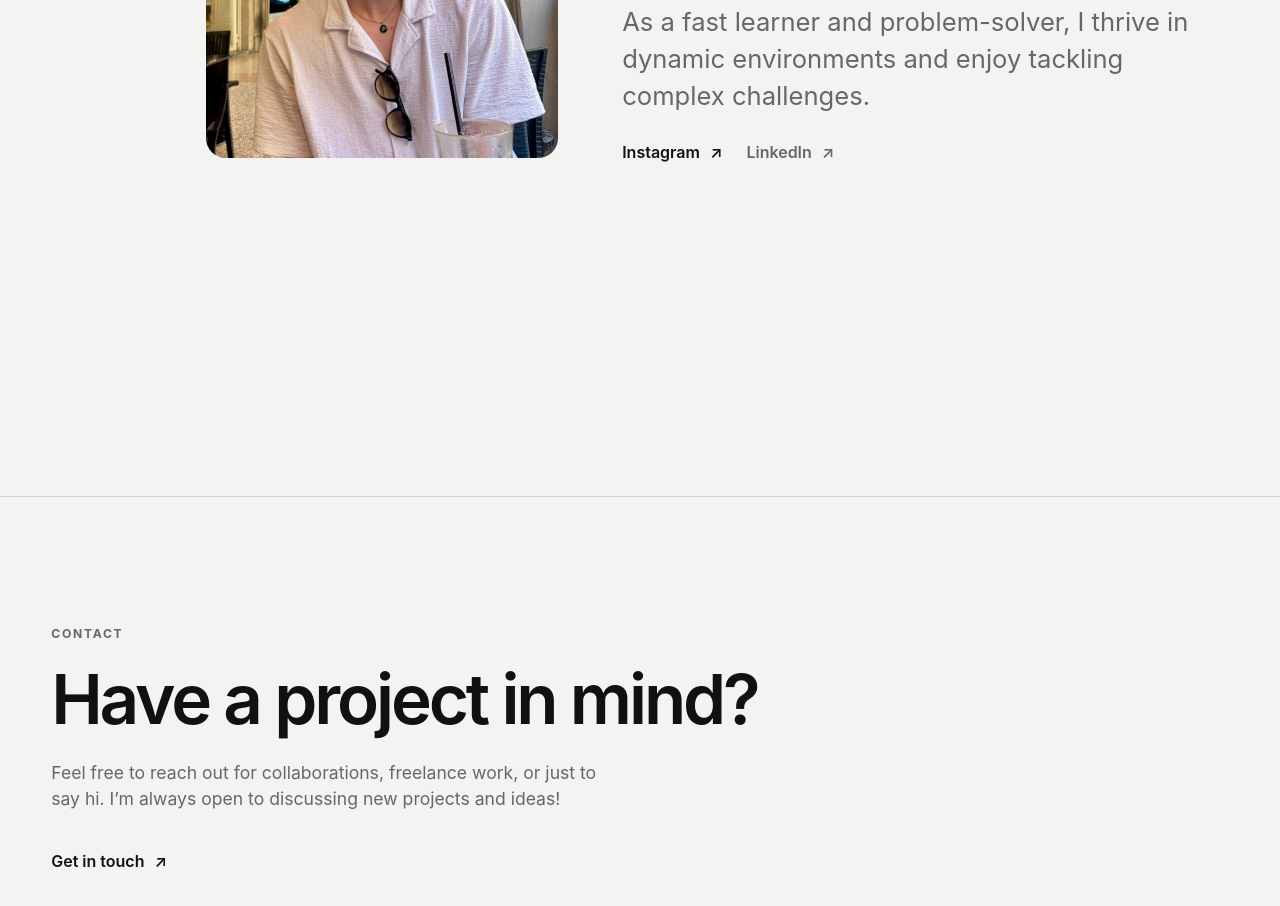
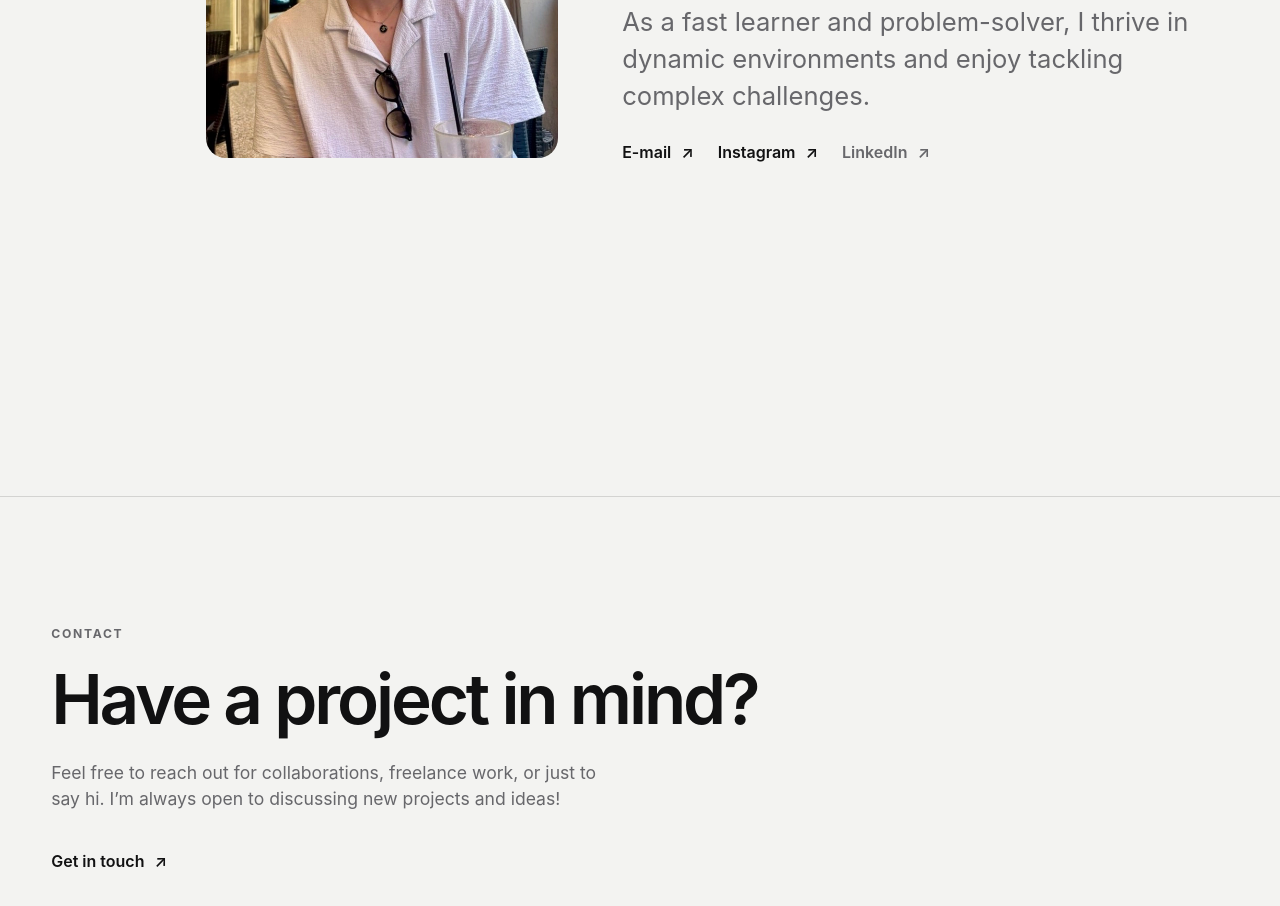
Before and after one commit to to-martinez/martnz.studio, a website with bundled scripts: page index.html in a window 1280 px wide. Shown: the part 8567-9473 px from the top of the page. Built offline with nearby package versions, Linux system fonts and the light colour scheme.

Commit message:
Minor changes
Changes to about me section

```diff
--- a/index.html
+++ b/index.html
@@ -162,6 +162,10 @@
           <p class="large-copy" data-i18n="about.placeholder"></p>
           <p class="large-copy" data-i18n="about.placeholder2"></p>
           <div class="about-links">
+            <a class="text-link" href="mailto:hello@example.com" data-contact-email>
+              <span>E-mail</span>
+              <span aria-hidden="true">↗</span>
+            </a>
             <a class="text-link" href="https://www.instagram.com/tomislavmartinezz/">
               Instagram <span aria-hidden="true">↗</span>
             </a>
@@ -192,7 +196,6 @@
   <footer class="site-footer">
   <div class="container footer-inner">
     <p>© <span data-current-year></span> Tomislav Martinez</p>
-
     <nav class="footer-links" aria-label="Social links">
       <a href="https://www.instagram.com/tomislavmartinezz/" class="text-link" target="blank">
         <span>Instagram</span>
```
Also changed, not shown: 5 other files.
